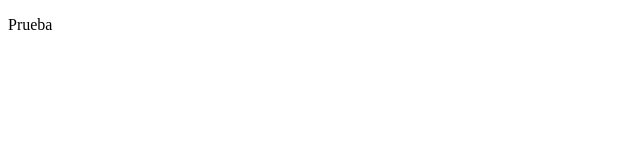
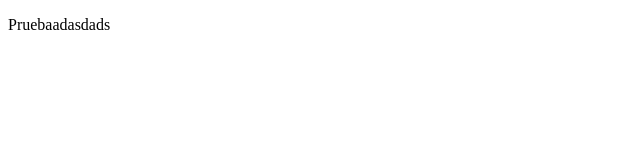
Before and after one commit to Pablosarisnicolas/test, a plain HTML site: page index.html in a window 1280 px wide. Shown: the full height of the page, 0-640 px from the left. Drawn offline with Linux system fonts and the light colour scheme.

Commit message:
Modificado <p>

```diff
--- a/index.html
+++ b/index.html
@@ -7,6 +7,6 @@
     <title>Document</title>
 </head>
 <body>
-    <p>Prueba</p>
+    <p>Pruebaadasdads</p>
 </body>
 </html>
```
